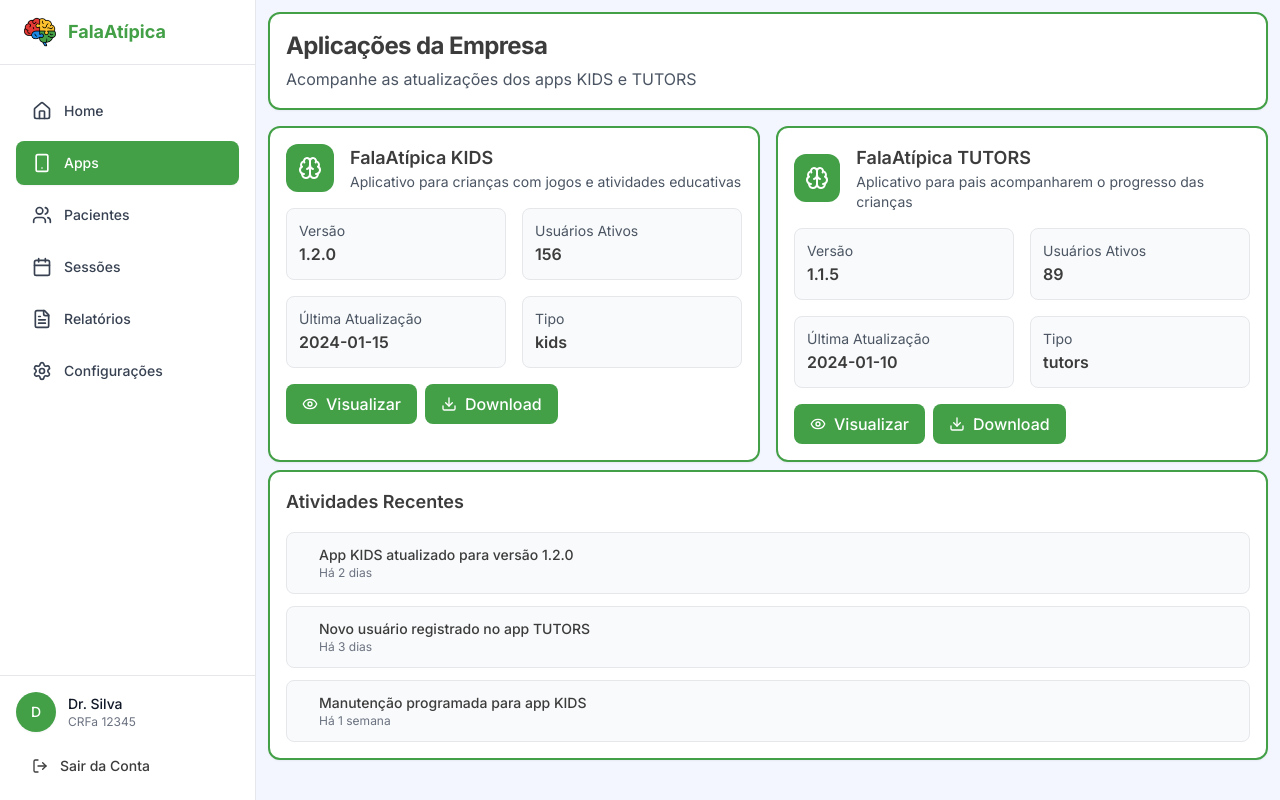
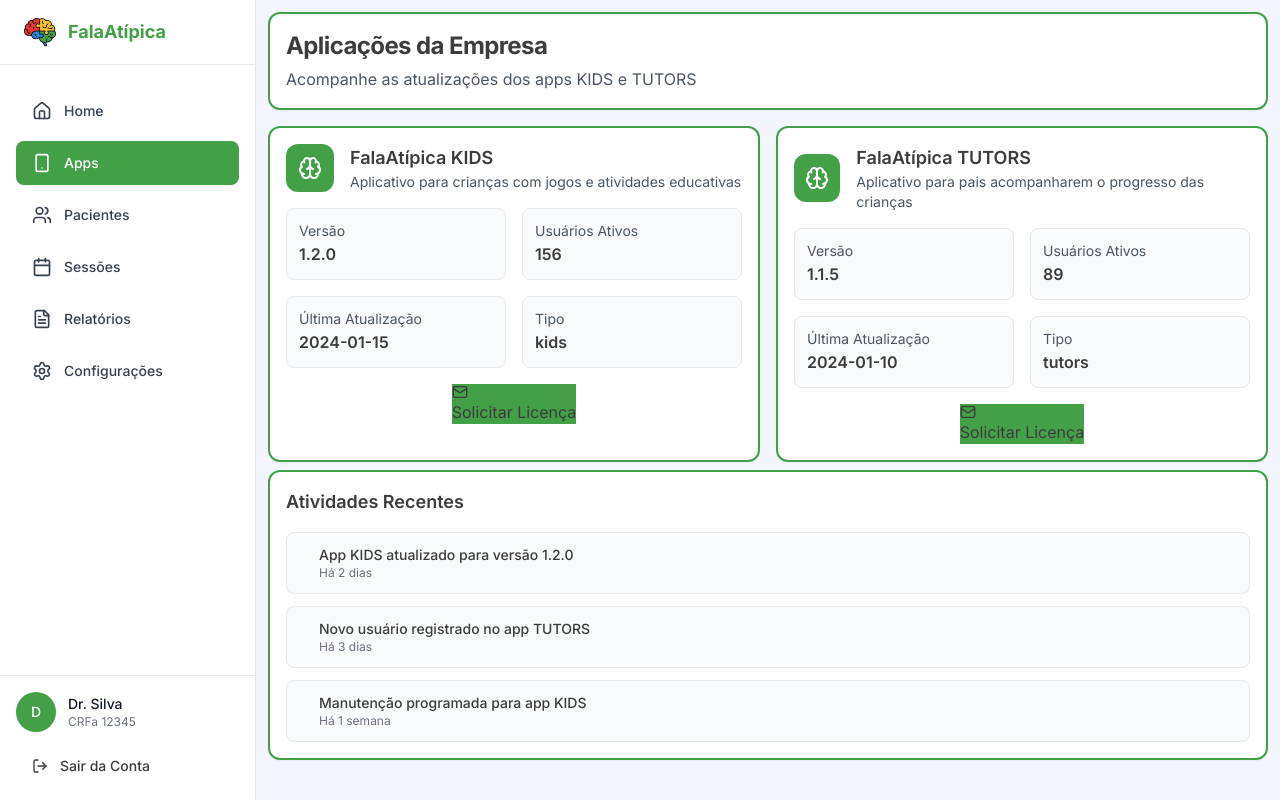
Before and after one commit to PedroReoli/FalaAtipica-Triade, a React (Vite) app in the folder Pro/: page /apps in a window 1280 px wide. Built offline with nearby package versions, Linux system fonts and the light colour scheme.

Commit message:
Update AppsManagementPage.tsx

```diff
--- a/Pro/src/pages/AppsManagementPage.tsx
+++ b/Pro/src/pages/AppsManagementPage.tsx
@@ -1,8 +1,7 @@
 import React from 'react';
 import {
   Brain,
-  Download,
-  Eye
+  Mail
 } from 'lucide-react';
 import { useProfessional } from '../contexts/ProfessionalContext';
 import { useRoleColor } from '../hooks/useRoleColor';
@@ -22,6 +21,15 @@ interface AppConfig {
 export const AppsManagementPage: React.FC = () => {
   const { professionalType } = useProfessional();
   const roleColor = useRoleColor();
+
+  const handleRequestLicense = () => {
+    const email = 'pedrosousa2160@gmail.com';
+    const subject = 'Solicitação de Licença - FalaAtípica';
+    const body = 'Olá,\n\nGostaria de solicitar uma licença para os aplicativos FalaAtípica KIDS e TUTORS.\n\nAtenciosamente,';
+
+    const mailtoUrl = `mailto:${email}?subject=${encodeURIComponent(subject)}&body=${encodeURIComponent(body)}`;
+    window.open(mailtoUrl, '_blank');
+  };
 
   const apps: AppConfig[] = [
     {
@@ -99,17 +107,14 @@ export const AppsManagementPage: React.FC = () => {
                     </div>
                   </div>
 
-                  <div className="flex items-center justify-center sm:justify-start">
-                    <div className="flex flex-col sm:flex-row gap-2 w-full sm:w-auto">
-                      <button className="px-4 py-2 rounded-lg text-white font-medium flex items-center justify-center space-x-2 transition-colors" style={{ backgroundColor: roleColor.primary }}>
-                        <Eye size={16} />
-                        <span>Visualizar</span>
-                      </button>
-                      <button className="px-4 py-2 rounded-lg text-white font-medium flex items-center justify-center space-x-2 transition-colors" style={{ backgroundColor: roleColor.primary }}>
-                        <Download size={16} />
-                        <span>Download</span>
-                      </button>
-                    </div>
+                  <div className="flex items-center justify-center">
+                    <button
+                      onClick={handleRequestLicense}
+                      style={{ backgroundColor: roleColor.primary }}
+                    >
+                      <Mail size={16} />
+                      <span>Solicitar Licença</span>
+                    </button>
                   </div>
                 </div>
               ))}
```
